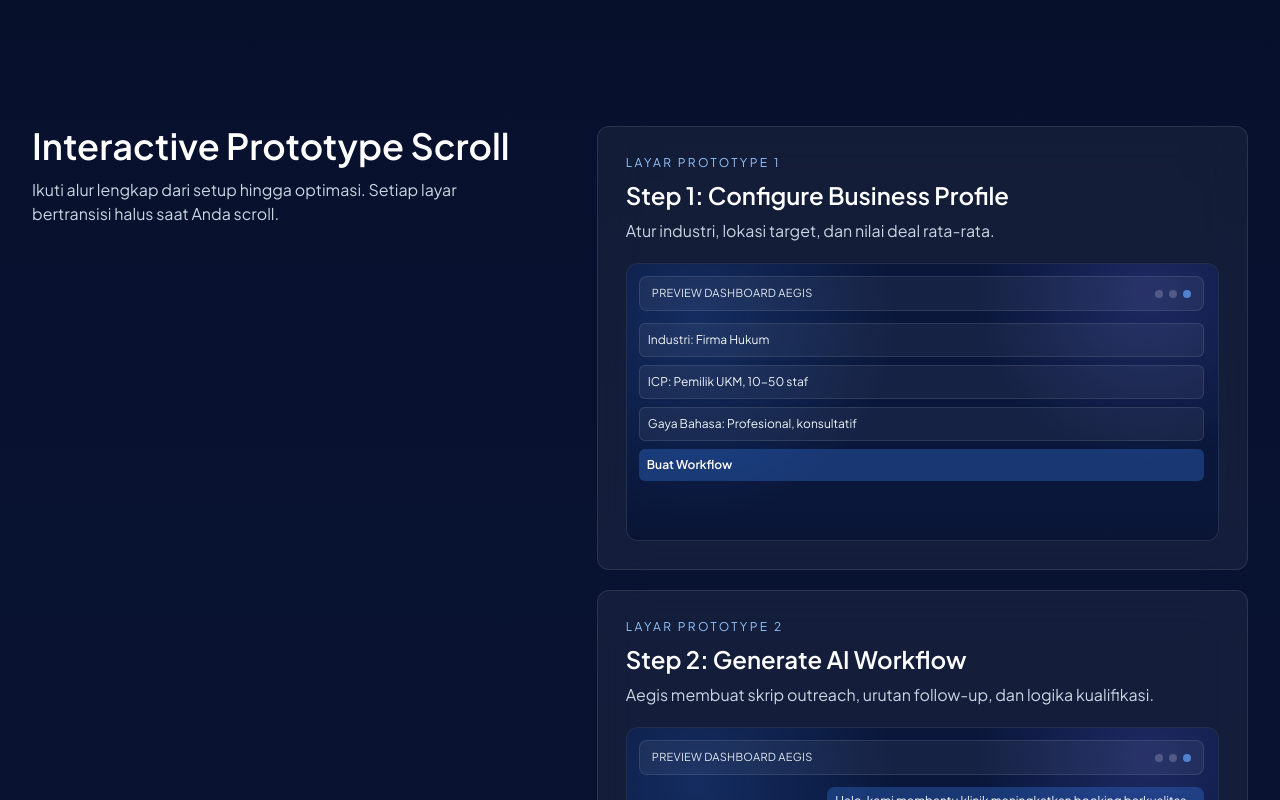
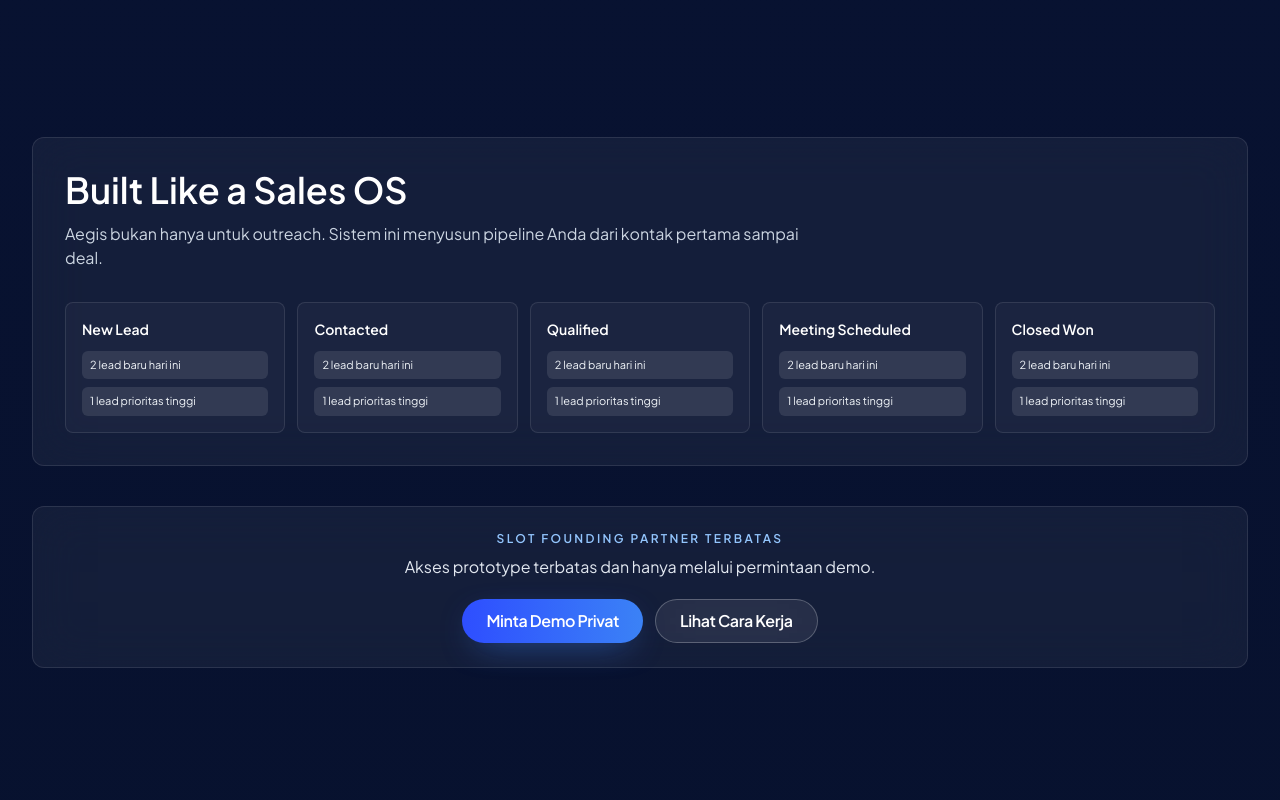
Before and after one commit to socialbrand1980/aegis, a Next.js app: page /product in a window 1280 px wide. Shown: the part 1560-2360 px from the top of the page. Built offline with nearby package versions, Linux system fonts and the light colour scheme.

Commit message:
refactor: remove interactive prototype scroll section

```diff
--- a/src/components/sections/ProductShowcase.tsx
+++ b/src/components/sections/ProductShowcase.tsx
@@ -199,9 +199,9 @@
   const c = contentByLanguage[language];
 
   return (
-    <div className="relative h-[248px] overflow-hidden rounded-xl border border-white/10 bg-[#0a173a] p-2.5 sm:h-[278px] sm:p-3">
+    <div className="relative overflow-hidden rounded-xl border border-white/10 bg-[#0a173a] p-2.5 sm:p-3">
       <div className="absolute inset-0 bg-[radial-gradient(circle_at_12%_20%,rgba(59,130,246,0.2),transparent_35%),radial-gradient(circle_at_88%_10%,rgba(99,102,241,0.22),transparent_30%)]" />
-      <div className="no-scrollbar relative h-full space-y-2 overflow-y-auto pr-0.5 sm:space-y-3">
+      <div className="relative space-y-3">
         <div className="flex items-center justify-between gap-2 rounded-lg border border-white/10 bg-white/[0.05] px-2.5 py-2 sm:px-3">
           <p className="min-w-0 truncate text-[10px] uppercase tracking-wide text-slate-200 sm:text-[11px]">{c.dashboardTitle}</p>
           <div className="flex gap-1.5">
@@ -214,13 +214,8 @@
         {variant === "dashboard" && (
           <>
             <div className="grid grid-cols-1 gap-2 min-[440px]:grid-cols-3">
-              {c.kpis.map((item, index) => (
-                <div
-                  key={item.label}
-                  className={`rounded-md border border-white/10 bg-white/[0.04] p-2 ${
-                    index === 2 ? "hidden min-[440px]:block" : ""
-                  }`}
-                >
+              {c.kpis.map((item) => (
+                <div key={item.label} className="rounded-md border border-white/10 bg-white/[0.04] p-2">
                   <p className="text-[11px] text-slate-200">{item.label}</p>
                   <p className="mt-1 text-sm font-semibold text-white sm:text-base">{item.value}</p>
                 </div>
@@ -385,59 +380,6 @@
 
       <section className="section-spacing pt-2">
         <Container className="max-w-7xl">
-          <div className="grid gap-8 lg:grid-cols-[0.9fr_1.1fr]">
-            <div className="lg:sticky lg:top-24 lg:self-start">
-              <h2 className="text-2xl font-semibold text-white sm:text-3xl md:text-4xl">{t("product.interactiveTitle")}</h2>
-              <p className="mt-3 max-w-md text-sm leading-relaxed text-slate-300 sm:text-base">{t("product.interactiveDesc")}</p>
-            </div>
-
-            <div className="lg:hidden">
-              <div className="no-scrollbar flex snap-x snap-mandatory gap-4 overflow-x-auto pb-2">
-                {c.workflowSteps.map((step, index) => (
-                  <motion.div
-                    key={step.title}
-                    whileInView={{ opacity: 1, scale: 1 }}
-                    initial={{ opacity: 0.6, scale: 0.97 }}
-                    className="min-w-[88%] snap-center rounded-xl border border-white/10 bg-white/5 p-4 backdrop-blur-xl sm:min-w-[82%]"
-                  >
-                    <p className="text-xs uppercase tracking-[0.2em] text-blue-300">{c.screenLabel} {index + 1}</p>
-                    <h3 className="mt-2 text-lg font-semibold text-white sm:text-xl">{step.title}</h3>
-                    <p className="mt-2 text-sm leading-relaxed text-slate-300">{step.description}</p>
-                    <div className="mt-4">
-                      <motion.div initial={{ opacity: 0.7, scale: 0.98 }} whileInView={{ opacity: 1, scale: 1 }} transition={{ duration: 0.4 }}>
-                        <PrototypeScreen variant={index === 0 ? "setup" : index === 1 ? "conversation" : "analytics"} />
-                      </motion.div>
-                    </div>
-                  </motion.div>
-                ))}
-              </div>
-            </div>
-
-            <div className="hidden space-y-5 lg:block">
-              {c.workflowSteps.map((step, index) => (
-                <motion.div
-                  key={step.title}
-                  initial={{ opacity: 0.4, scale: 0.97 }}
-                  whileInView={{ opacity: 1, scale: 1 }}
-                  viewport={{ once: false, amount: 0.6 }}
-                  transition={{ duration: 0.45 }}
-                  className="rounded-xl border border-white/10 bg-white/5 p-6 backdrop-blur-xl xl:p-7"
-                >
-                  <p className="text-xs uppercase tracking-[0.2em] text-blue-300">{c.screenLabel} {index + 1}</p>
-                  <h3 className="mt-2 text-2xl font-semibold text-white">{step.title}</h3>
-                  <p className="mt-2 text-slate-300">{step.description}</p>
-                  <div className="mt-5">
-                    <PrototypeScreen variant={index === 0 ? "setup" : index === 1 ? "conversation" : "analytics"} />
-                  </div>
-                </motion.div>
-              ))}
-            </div>
-          </div>
-        </Container>
-      </section>
-
-      <section className="section-spacing pt-2">
-        <Container className="max-w-7xl">
           <div className="rounded-xl border border-white/10 bg-white/5 p-6 backdrop-blur-xl md:p-8">
             <h2 className="text-2xl font-semibold text-white sm:text-3xl md:text-4xl">{t("product.salesOsTitle")}</h2>
             <p className="mt-3 max-w-3xl text-slate-300">{t("product.salesOsDesc")}</p>
```
